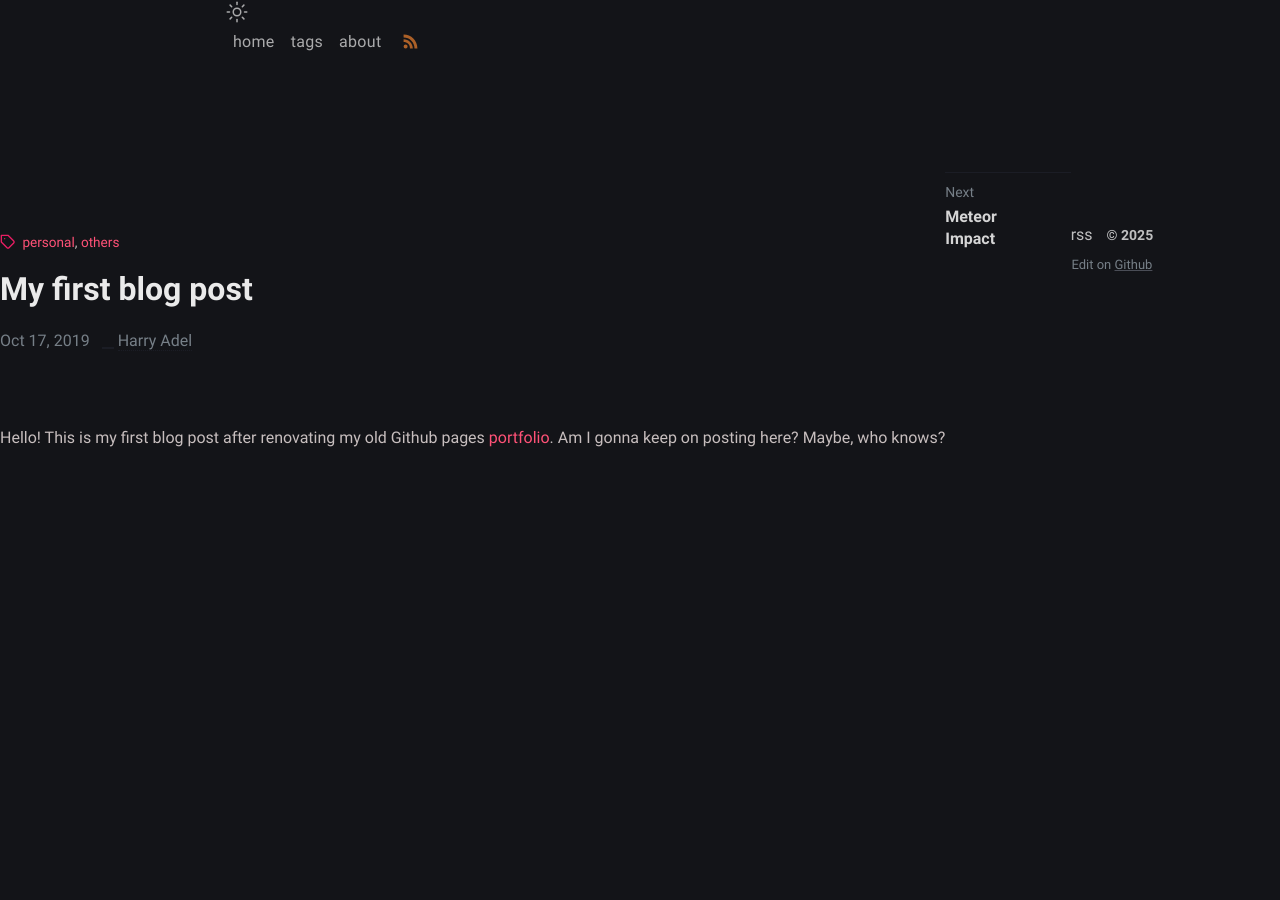
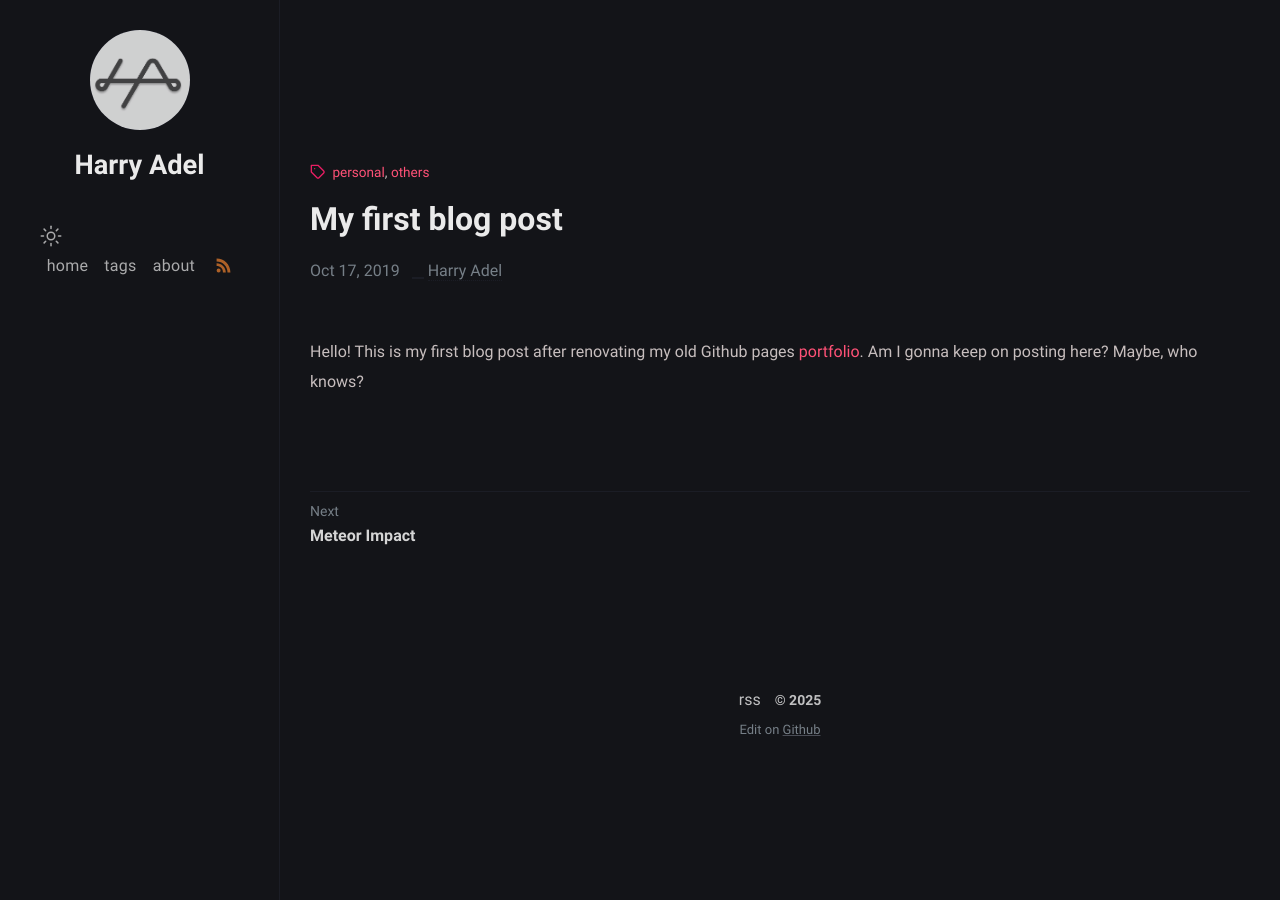
Before and after one commit to harryadel/harryadel.github.io, a Jekyll site: the page built from _posts/2019-10-17-my-first-blog-post.md, in a window 1280 px wide and 900 px high. Built offline with Jekyll 4.4.1, drawn with Linux system fonts in a browser that asks for light colours.

Commit message:
Restructure post layout with sidebar and improve responsive styles

```diff
--- a/_layouts/post.html
+++ b/_layouts/post.html
@@ -28,8 +28,12 @@ layout: compress
     setTimeout(() => body.classList.remove("notransition"), 75);
   </script>
 
+  <div class="wrapper">
+    <div class="sidebar">
+      {% include author.html %}
       {% include navbar.html %}
-  <div class="wrapper post">
+    </div>
+    <div class="main-content">
       <main class="page-content" aria-label="Content">
         <article itemscope itemtype="https://schema.org/BlogPosting">
 
@@ -77,6 +81,7 @@ layout: compress
         {% include comments.html %}
       {% endif %}
 
+        </article>
       </main>
 
       {% if page.modified %}
@@ -88,6 +93,7 @@ layout: compress
 
       {% include footer.html %}
     </div>
+  </div>
 </body>
 
 </html>
--- a/_sass/klise/_sidebar.scss
+++ b/_sass/klise/_sidebar.scss
@@ -87,6 +87,41 @@ main h2 {
   }
 }
 
+// Post page styles
+.page-content {
+  width: 100%;
+  max-width: 100%;
+
+  article {
+    width: 100%;
+    max-width: 100%;
+  }
+
+  .header {
+    margin-bottom: 2rem;
+  }
+
+  .post-content {
+    width: 100%;
+    max-width: 100%;
+
+    h1, h2, h3, h4, h5, h6 {
+      width: 100%;
+    }
+
+    p, ul, ol, blockquote, pre, figure {
+      width: 100%;
+      max-width: 100%;
+    }
+  }
+}
+
+// Post navigation
+.post-nav {
+  width: 100%;
+  max-width: 100%;
+}
+
 // Mobile responsive adjustments
 @include media-query($on-mobile) {
   .wrapper {
```
Lines whose indentation alone changed are shown as unchanged.
